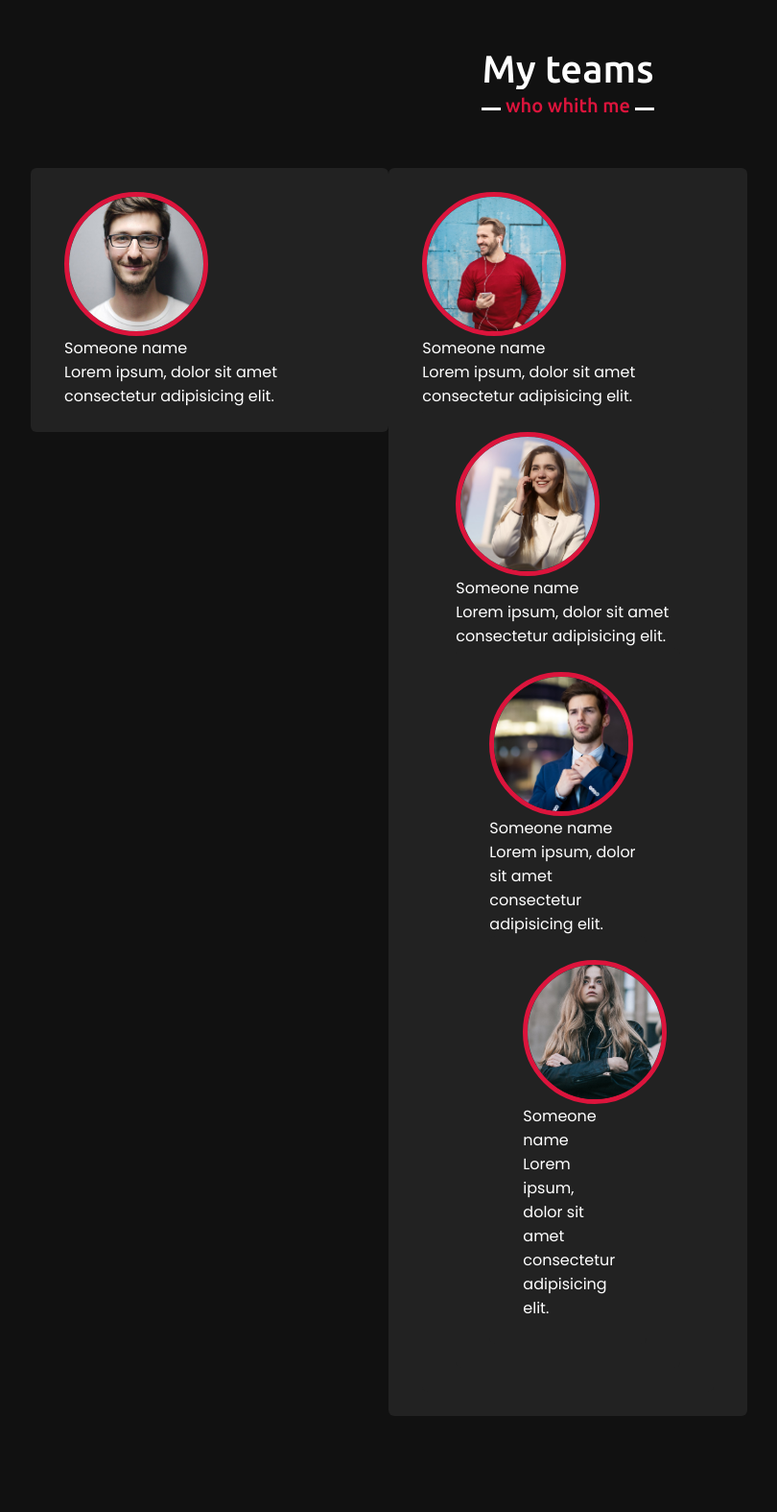
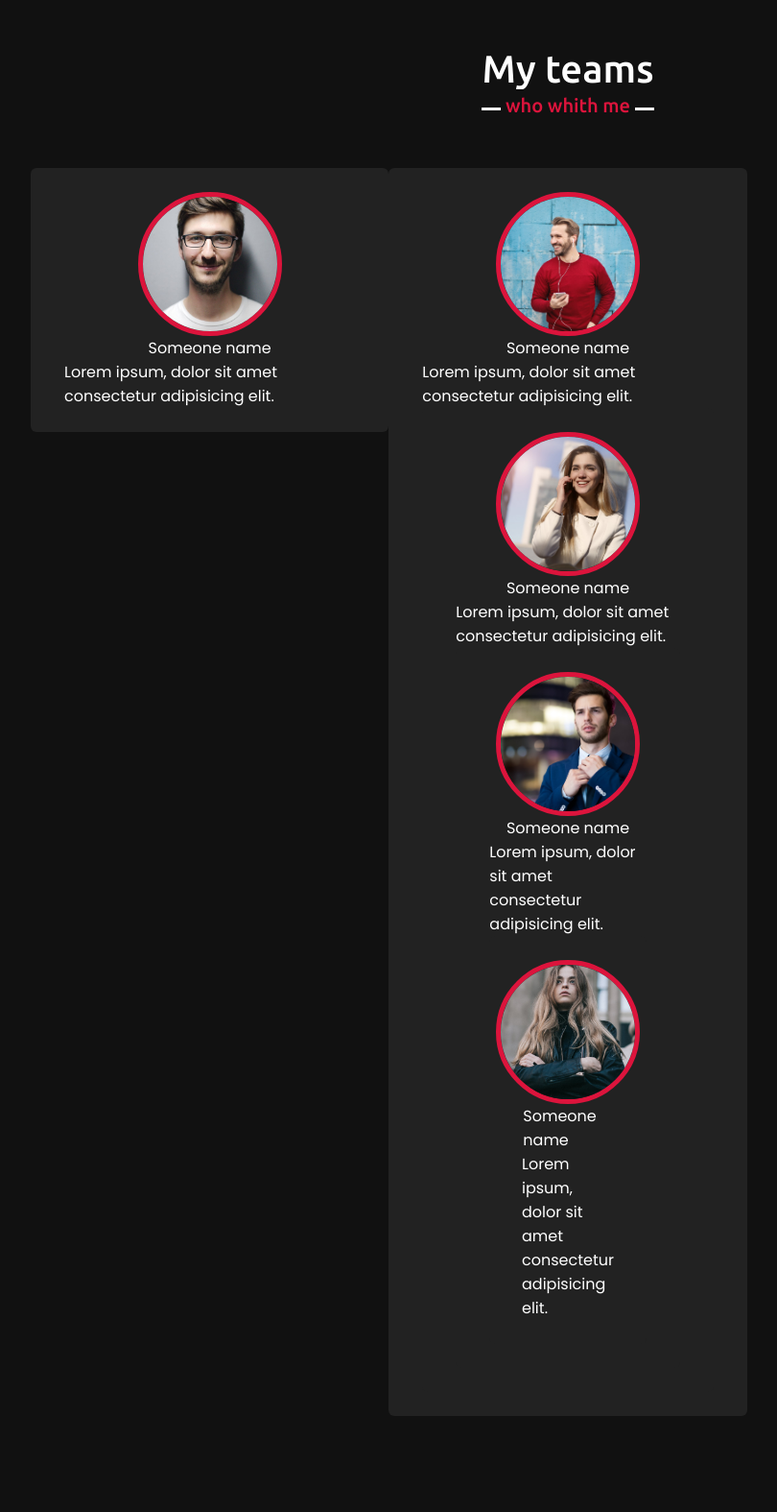
Before and after one commit to Momo-azangue/frontend-component, a PHP site: page /portofolio/Portofolio2/index.html in a window 1280 px wide. Shown: the part 2864-4439 px from the top of the page at 96% size, without its empty margins (48-858 px from the left). Run offline with PHP 8.4, Linux system fonts and the light colour scheme; some libraries are stand-ins or nearby versions.

Commit message:
commit 6

```diff
--- a/portofolio/Portofolio2/index.css
+++ b/portofolio/Portofolio2/index.css
@@ -378,6 +378,12 @@ transition: all 0.3s ease;
     padding: 25px 35px;
 
 }
+.teams .carousel .card .box{
+    display: flex;
+    flex-direction: column;
+    align-items: center;
+    justify-content: center;
+}
 .teams .carousel .card img{
     height: 150px;
     width: 150px;
```
